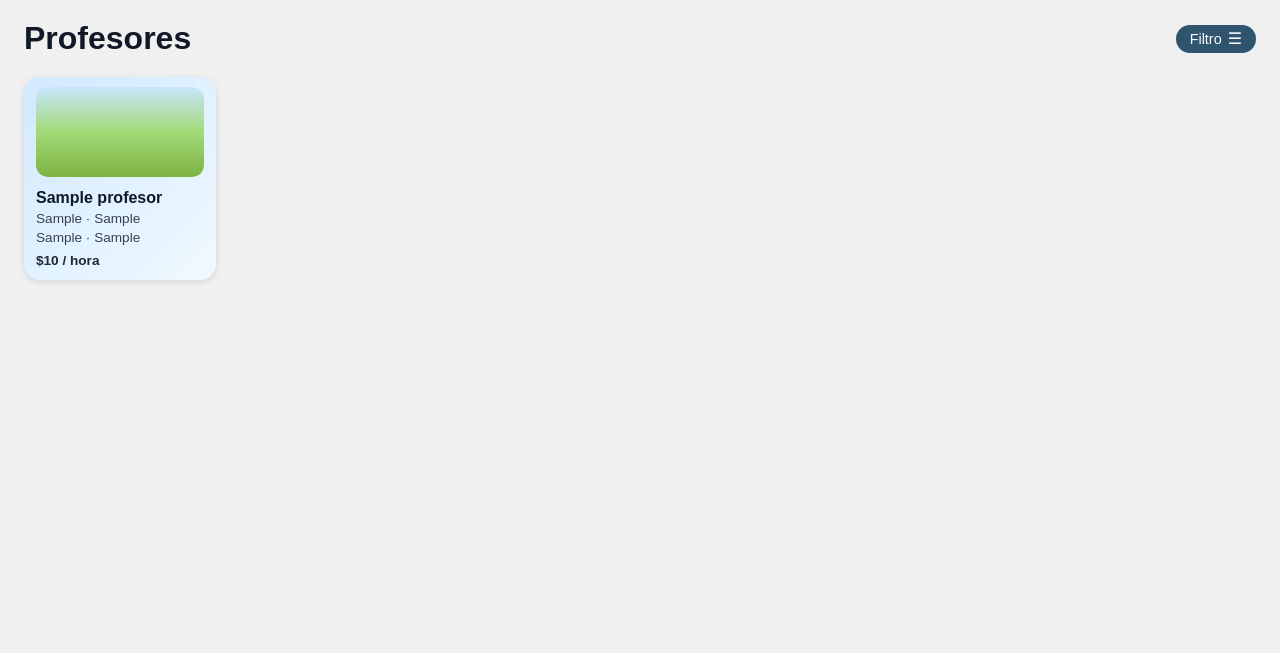
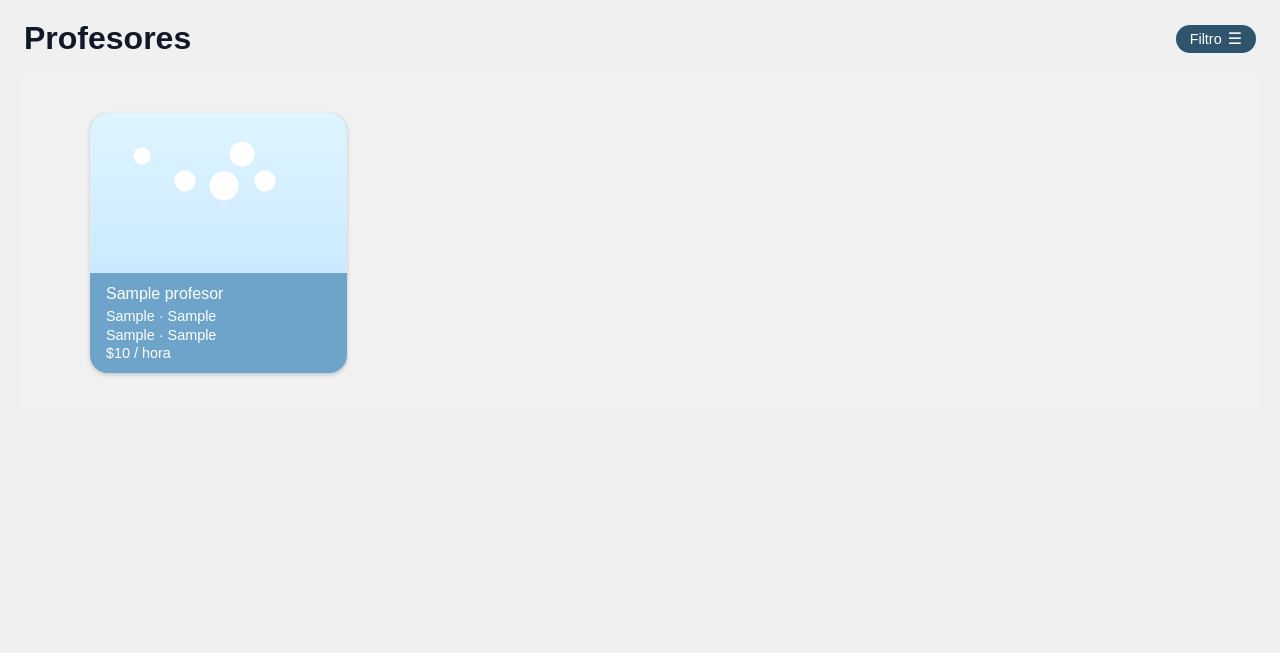
Before and after one commit to lautaro-lluebero/TeachMeUp, a Flask app: page /Profesores/ in a window 1280 px wide. Shown: the part 80-733 px from the top of the page. Run offline with Flask 3, Linux system fonts and the light colour scheme; tables that the repository leaves empty hold one stand-in row (values such as "Sample post").

Commit message:
profesores.css

```diff
--- a/static/css/profesores.css
+++ b/static/css/profesores.css
@@ -136,78 +136,111 @@
 
 /* ====== Grid de tarjetas de profesores ====== */
 
+/* ===== FONDO Y GRID ===== */
+
 .profesores-container {
-  padding: 4px;
+  padding: 40px 0;
+  background: #f1f1f1;                /* gris clarito del fondo */
 }
 
 .profesores-grid {
+  max-width: 1100px;
+  margin: 0 auto;
   display: grid;
-  grid-template-columns: repeat(auto-fill, minmax(180px, 1fr));
-  gap: 16px;
+  grid-template-columns: repeat(auto-fill, minmax(230px, 1fr));
+  gap: 24px;                          /* espacio entre tarjetas */
 }
 
-/* Card estilo "tarjeta de servicio" */
+/* El link envuelve a toda la tarjeta */
+.profe-card-link {
+  text-decoration: none;
+  color: inherit;
+}
+
+/* ===== TARJETA TIPO GOOGLE CLASSROOM ===== */
+
 .profe-card {
-  background: linear-gradient(135deg, #d1e9ff, #f0f9ff);
-  border-radius: 16px;
-  padding: 10px 12px 12px;
-  box-shadow: 0 2px 6px rgba(15, 23, 42, 0.12);
+  border-radius: 18px;
+  overflow: hidden;
+  background: #6ea4c9;                /* azul de la parte inferior */
+  box-shadow: 0 2px 4px rgba(0, 0, 0, 0.18);
   display: flex;
   flex-direction: column;
-  gap: 4px;
+  height: 260px;                      /* altura parecida a la de la imagen */
+  cursor: pointer;
+  transition: transform 0.15s ease, box-shadow 0.15s ease;
 }
 
-/* Zona superior de imagen/placeholder */
-.profe-img {
-  width: 100%;
-  height: 90px;
-  border-radius: 12px;
-  margin-bottom: 8px;
-  background: linear-gradient(to top, #7cb342, #a3d977, #c8e6ff);
+.profe-card:hover {
+  transform: translateY(-3px);
+  box-shadow: 0 8px 16px rgba(0, 0, 0, 0.22);
 }
 
-/* Texto de la card */
+/* ===== PARTE SUPERIOR: CIELO + COLINAS + NUBES ===== */
+
+.profe-img {
+  flex: 0 0 160px;
+  background:
+    /* nubes (círculos blancos) */
+    radial-gradient(circle at 55px 40px, #ffffff 0, #ffffff 10px, transparent 11px),
+    radial-gradient(circle at 74px 40px, #ffffff 0, #ffffff 14px, transparent 15px),
+    radial-gradient(circle at 93px 40px, #ffffff 0, #ffffff 10px, transparent 11px),
+    radial-gradient(circle at 80px 25px, #ffffff 0, #ffffff 12px, transparent 13px),
+    radial-gradient(circle at 30px 25px, #ffffff 0, #ffffff 8px, transparent 9px),
+    /* colina clara */
+    radial-gradient(120% 80% at 0% 130%, #a8d84c 0, #a8d84c 50%, transparent 51%),
+    /* colina más oscura */
+    radial-gradient(120% 80% at 80% 130%, #7fb52a 0, #7fb52a 50%, transparent 51%),
+    /* cielo */
+    linear-gradient(#dff5ff, #cbe9ff);
+  background-repeat: no-repeat;
+  background-size:
+    auto, auto, auto, auto, auto,       /* nubes */
+    130% 100%, 130% 100%,               /* colinas */
+    100% 100%;                          /* cielo */
+  background-position:
+    40px 28px, 60px 33px, 82px 28px, 72px 16px, 22px 18px,
+    -20px 85px,
+    60px 95px,
+    0 0;
+}
+
+/* ===== TEXTO EN LA PARTE AZUL ===== */
+
+.profe-card h3,
+.profe-card p {
+  margin: 0;
+  padding: 0 16px;
+  color: #ffffff;
+  font-weight: 400;
+}
+
 .profe-card h3 {
-  margin: 0;
+  margin-top: 12px;
+  margin-bottom: 4px;
   font-size: 1rem;
-  font-weight: 600;
-  color: #111827;
 }
 
 .profe-card p {
-  margin: 0;
-  font-size: 0.85rem;
-  color: #374151;
+  font-size: 0.9rem;
+  line-height: 1.3;
 }
 
-/* Precio más destacado */
 .profe-card p:last-child {
-  margin-top: 4px;
-  font-weight: 600;
-  color: #1f2933;
+  margin-bottom: 12px;
 }
 
-/* ====== Responsive ====== */
+/* Para que los nombres y materias corten en 2 líneas como en la captura */
+.profe-card h3,
+.profe-card p:nth-of-type(1) {
+  white-space: normal;
+}
 
-@media (max-width: 768px) {
-  .profesores-header {
-    flex-direction: row;
-    align-items: center;
-  }
+/* ===== RESPONSIVE SENCILLO ===== */
 
-  .profesores-header h1 {
-    font-size: 1.6rem;
-  }
-
-  .filtro-panel {
-    right: 10px;
-    left: 10px;
-    width: auto;
+@media (max-width: 700px) {
+  .profesores-grid {
+    grid-template-columns: repeat(auto-fill, minmax(180px, 1fr));
+    gap: 16px;
   }
 }
-
-.profe-card-link {
-  text-decoration: none;
-  color: inherit;
-  display: inline-block;
-}
```
